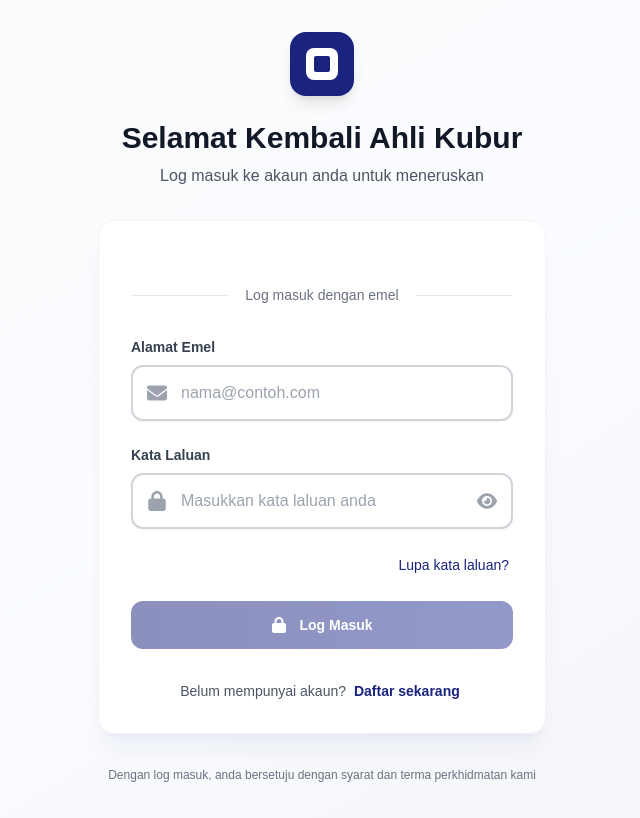
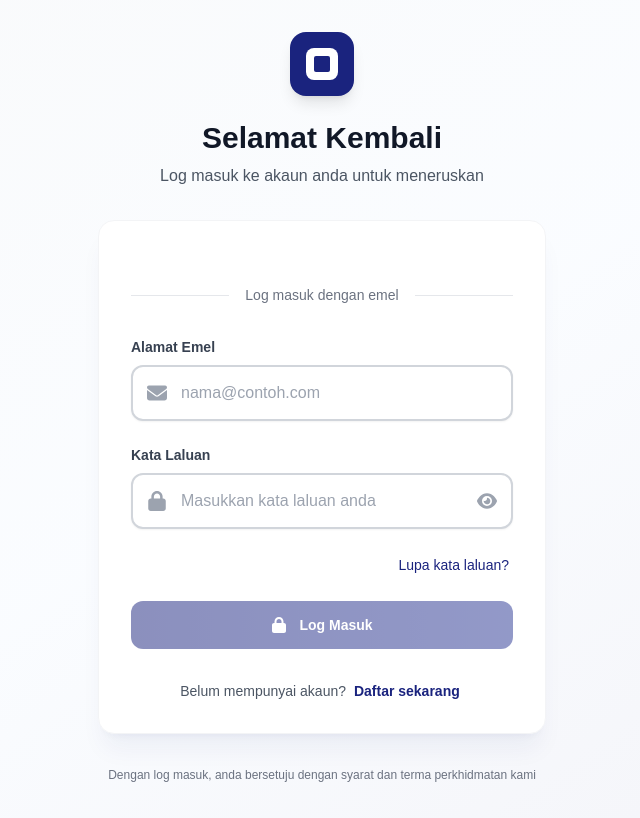
Before and after one commit to muaz-afk/Kuburr, a Next.js app: page /auth/login in a window 1280 px wide. Shown: the whole page, without its empty margins (318-958 px from the left). Built offline with nearby package versions, Linux system fonts and the light colour scheme; no server answers.

Commit message:
ubah login

```diff
--- a/src/app/auth/login/page.js
+++ b/src/app/auth/login/page.js
@@ -115,7 +115,7 @@ export default function LoginPage() {
             </div>
           </div>
           <h1 className="text-3xl font-bold text-gray-900 mb-2">
-            Selamat Kembali Ahli Kubur
+            Selamat Kembali
           </h1>
           <p className="text-gray-600">
             Log masuk ke akaun anda untuk meneruskan
```
